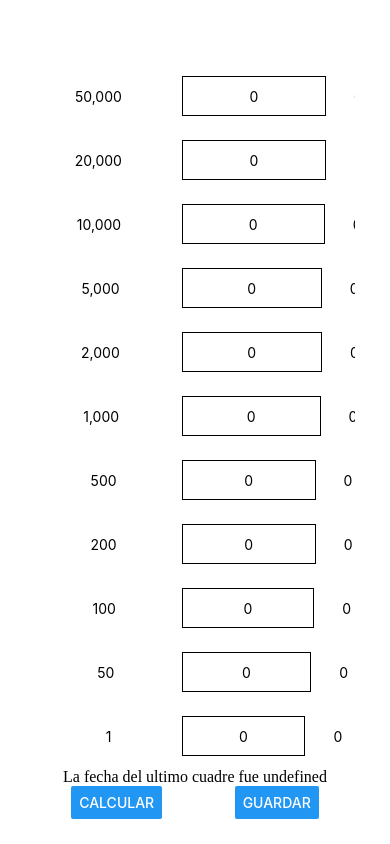
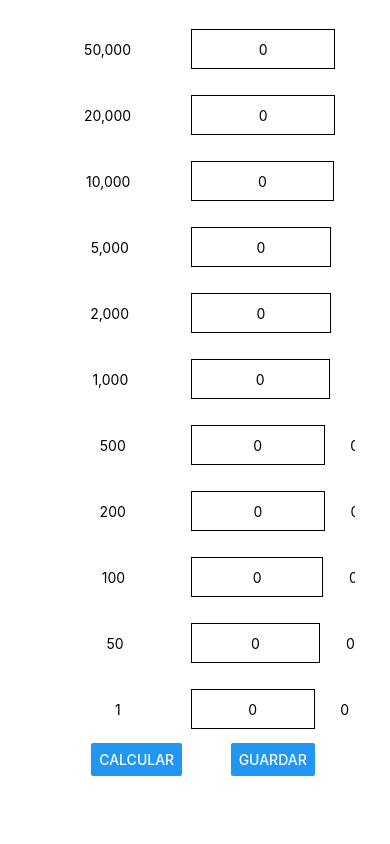
Before and after one commit to DanRev/BillCalculate, a React Native app: screen / in a window 390 px wide. Built offline with nearby package versions, Linux system fonts and the light colour scheme.

Commit message:
add date persist

```diff
--- a/App.js
+++ b/App.js
@@ -1,7 +1,7 @@
 import { StatusBar } from 'expo-status-bar';
 import React, {useState , useEffect} from 'react';
 import * as SecureStore from 'expo-secure-store';
-import { StyleSheet, View, Button, Alert, ScrollView } from 'react-native';
+import { StyleSheet, View, Button, Alert, ScrollView , Text } from 'react-native';
 import FieldCalc from './components/FieldCalc';
 import numeral from 'numeral';
 
@@ -58,22 +58,24 @@ export default function App() {
   async function saveDate(key, value){
     var key = 'date';
     var date = new Date();
-    await SecureStore.setItemAsync(key , date.toDateString());
+    await SecureStore.setItemAsync(key , date.toLocaleString());
   }
 
   async function getValueFor(key) {
     let result = await SecureStore.getItemAsync(key);
     if (result) {
       setValue(result);
-      console.log(result);
     } else {
       alert('error date not found');
     }
   }
 
-  useEffect(async() => {
-    var data = await getValueFor('key');
-    setValue(data);
+  useEffect(() => {
+    async function fetchDate(){
+      await getValueFor('date');
+    }
+
+    fetchDate();
   },[]);
 
   return (
@@ -82,7 +84,7 @@ export default function App() {
         {typesOfBill.map((value, index)=>{
           return <FieldCalc value={value} key={index} reportValue={reportValueOfChild} formatterPeso={formatNumber}/>
         })}
-        {value!=='' && <View>{"La fecha del ultimo cuadre fue "+value}</View>}
+        {(value!=='' && value!==null) ? <Text style={styles.container__textItem}>La fecha del ultimo cuadre fue {value}</Text> : null}
         <View style={styles.container__buttons}>
           <Button
             title="Calcular"
@@ -121,6 +123,15 @@ const styles = StyleSheet.create({
   },
   container__scroll:{
     alignItems: 'center',
-    marginTop:'20%',
+    marginTop:'5%',
+    marginLeft: '10%',
+    height: '90%',
+    width: '85%',
   },
+  container__textItem:{
+    marginRight:'10%',
+    marginTop:'5%',
+    marginBottom:'5%',
+    textAlign:'center',
+  }
 });
--- a/package.json
+++ b/package.json
@@ -9,7 +9,7 @@
   },
   "dependencies": {
     "expo": "~42.0.1",
-    "expo-secure-store": "^10.2.0",
+    "expo-secure-store": "^11.0.3",
     "expo-status-bar": "~1.0.4",
     "numeral": "^2.0.6",
     "react": "16.13.1",
```
Also changed, not shown: 1 other file (tests, documents, lock files or other folders).
